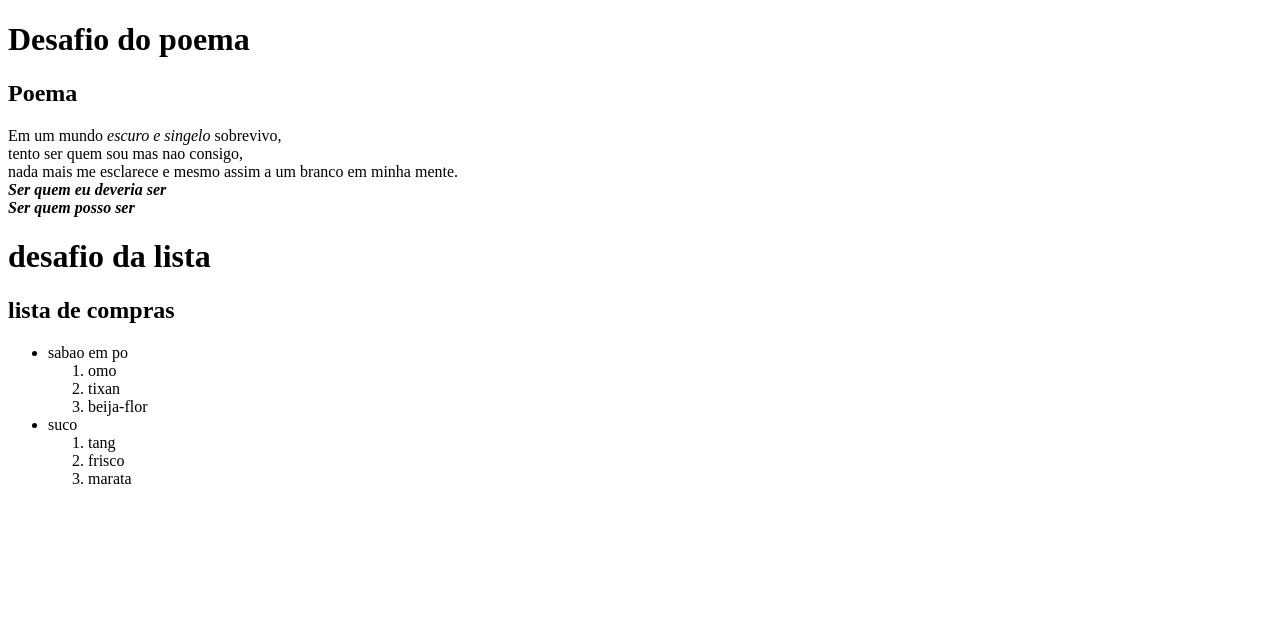
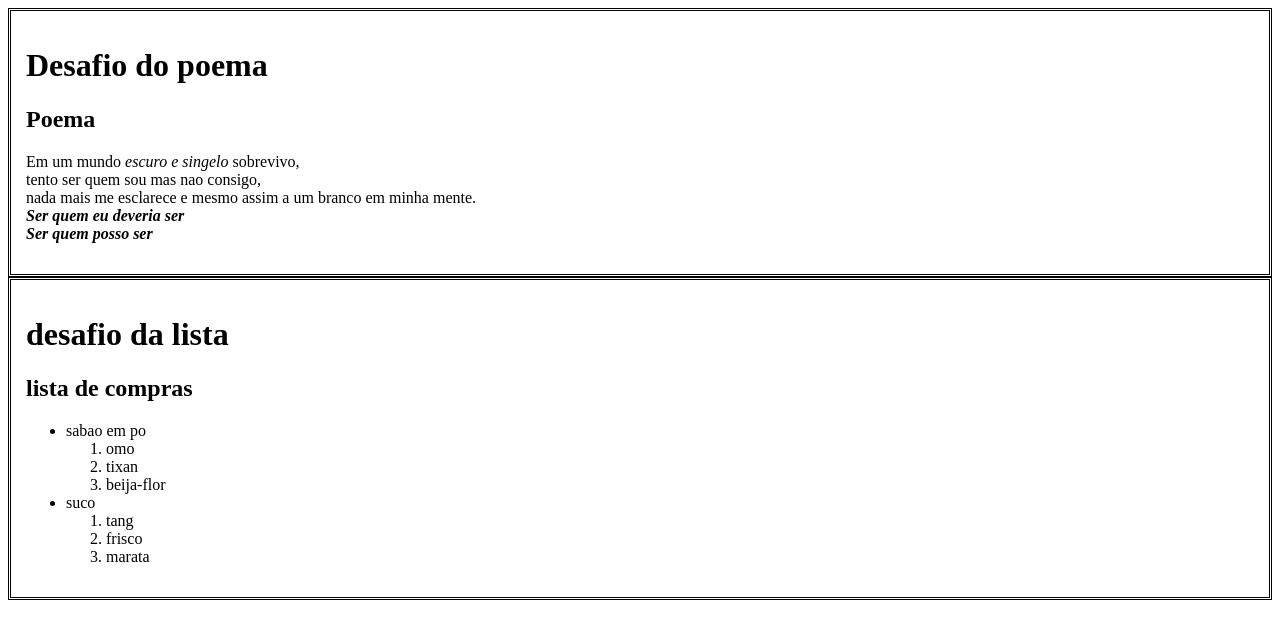
Before and after one commit to LughWalle/htmlCss, a plain HTML site: page index.html in a window 1280 px wide. Drawn offline with Linux system fonts and the light colour scheme.

Commit message:
borda concertada

```diff
--- a/index.html
+++ b/index.html
@@ -8,6 +8,8 @@
         .bord{
             border: 3px;
             border-color: black;
+            border: double;
+            padding: 15px;
         }
     </style>
 </head>
@@ -18,7 +20,7 @@
         <p> Em um mundo <em>escuro e singelo</em> sobrevivo,<br> tento ser quem sou mas nao consigo,<br>nada mais me esclarece e mesmo assim a um branco em minha mente.<br> <strong><em>Ser quem eu deveria ser<br>Ser quem posso ser</em></strong><br>
         </p>
     </div>
-    <div>
+    <div class="bord">
         <h1>desafio da lista</h1>
         <h2>lista de compras</h2>
         <ul>
```
